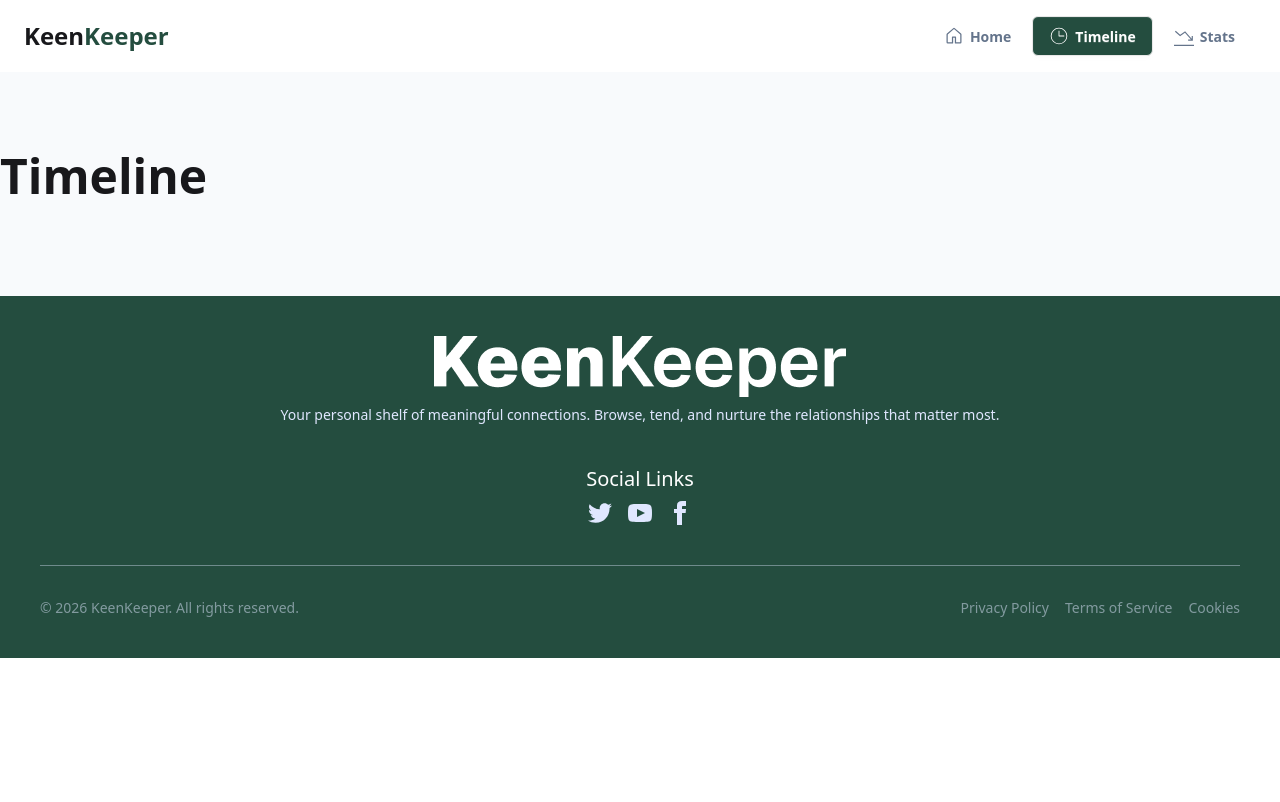
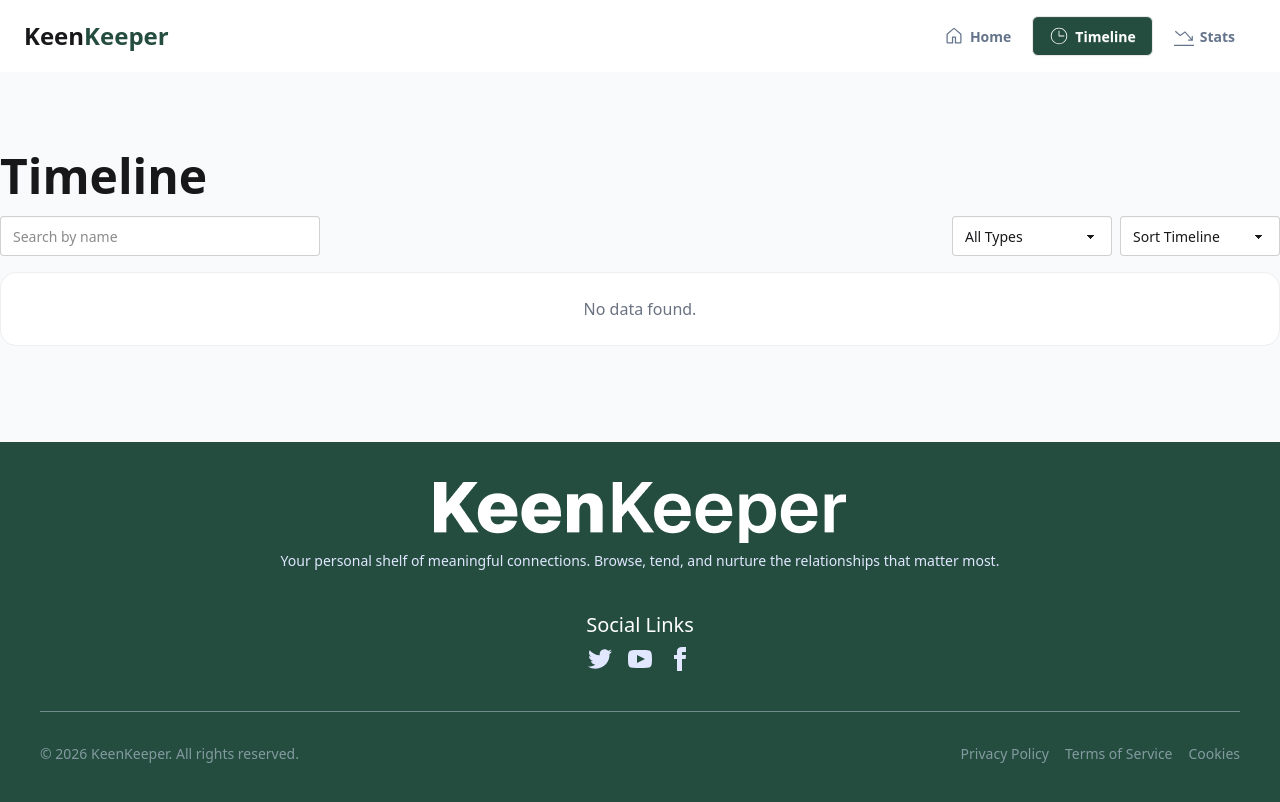
Before and after one commit to ruhit1000/keen-keeper, a Next.js app: page /timeline in a window 1280 px wide. Built offline with nearby package versions, Linux system fonts and the light colour scheme.

Commit message:
Add FriendNotFoundPage component and handle friend not found scenario in CurrentFriendPage; enhance AllTimeline with search and filter functionality

```diff
--- a/src/app/friend/[friendId]/page.jsx
+++ b/src/app/friend/[friendId]/page.jsx
@@ -6,10 +6,18 @@ import { MdOutlineArchive } from 'react-icons/md';
 import { FaRegTrashAlt } from 'react-icons/fa';
 import CheckInButtons from '@/components/ui/CheckInButtons/CheckInButtons';
 import RecentInterection from '@/components/ui/RecentInteraction/RecentInterection';
+import FriendNotFoundPage from '@/components/FriendNotFound/FriendNotFound';
 
 const CurrentFriendPage = async ({ params }) => {
     const { friendId } = await params;
     const friend = friendsData.find(friend => friend.id === parseInt(friendId));
+
+    if (!friend) {
+        return (
+            <FriendNotFoundPage />
+        );
+    }
+
 
     const {
         id,
@@ -58,7 +66,7 @@ const CurrentFriendPage = async ({ params }) => {
                         <p className='text-[#64748B] text-sm'>{email}</p>
                     </div>
                     <div className='mt-4 space-y-3'>
-                        <button className='bg-base-100 border border-base-300 rounded shadow-md w-full font-medium p-4 hover:bg-base-200 cursor-pointer flex items-center justify-center gap-2'><RiNotificationSnoozeLine size={20} /> Snooze 2 weeks</button>
+                        <button className='bg-base-100 border border-base-300 rounded shadow-md w-full font-medium p-4 hover:bg-base-200 cursor-pointer flex items-center justify-center gap-2'><RiNotificationSnoozeLine size={20} /> Snooze 2 Weeks</button>
                         <button className='bg-base-100 border border-base-300 rounded shadow-md w-full font-medium p-4 hover:bg-base-200 cursor-pointer flex items-center justify-center gap-2'><MdOutlineArchive size={20} /> Archive</button>
                         <button className='bg-base-100 border border-base-300 rounded shadow-md w-full font-medium p-4 hover:bg-base-200 cursor-pointer flex items-center justify-center gap-2 text-red-600'><FaRegTrashAlt size={20} /> Delete</button>
                     </div>
--- /dev/null
+++ b/src/components/FriendNotFound/FriendNotFound.jsx
@@ -0,0 +1,25 @@
+import Link from 'next/link';
+import React from 'react';
+
+const FriendNotFoundPage = () => {
+    return (
+        <div className="flex flex-col items-center justify-center min-h-screen bg-transparent p-4">
+            <div className="bg-white text-center p-12 rounded-3xl shadow-2xl max-w-xl">
+                <h2 className="text-4xl md:text-5xl font-extrabold text-[#244D3F] mb-6 leading-tight">
+                    Friend Not Found
+                </h2>
+
+                <p className="text-[#64748B] text-xl mb-10 max-w-lg mx-auto">
+                    Oops! We could not locate the friend profile you are looking for. The link might be broken, or the profile may no longer exist.
+                </p>
+
+                <Link href="/"
+                    className="inline-block px-10 py-4 bg-[#244D3F] text-white font-bold text-lg rounded-full shadow-lg hover:bg-[#1a3a2f] hover:scale-105 transition-all duration-300 ease-in-out">
+                    Return to homepage
+                </Link>
+            </div>
+        </div>
+    );
+};
+
+export default FriendNotFoundPage;
--- a/src/components/timelinePage/AllTimeline.jsx
+++ b/src/components/timelinePage/AllTimeline.jsx
@@ -1,17 +1,69 @@
 'use client';
 import { CheckInContext } from '@/context/check-in.context';
-import React, { useContext } from 'react';
+import React, { useContext, useMemo, useState } from 'react';
 import TimelineCard from './TimelineCard';
 
 const AllTimeline = () => {
 
     const { checkIns } = useContext(CheckInContext);
 
+    const [searchQuery, setSearchQuery] = useState('');
+    const [filterStatus, setFilterStatus] = useState('All');
+    const [sortBy, setSortBy] = useState('default');
+
+    const displayedFriends = useMemo(() => {
+        if (!checkIns) return [];
+        let result = [...checkIns];
+
+        if (searchQuery) {
+            result = result.filter((checkIn) => checkIn.friendName?.toLowerCase().includes(searchQuery.toLowerCase()));
+        }
+
+        if (filterStatus !== 'All') {
+            result = result.filter((checkIn) => checkIn.type === filterStatus);
+        }
+
+        if (sortBy === 'newest') {
+            result = result.sort((a, b) => new Date(b.date) - new Date(a.date));
+        } else if (sortBy === 'oldest') {
+            result = result.sort((a, b) => new Date(a.date) - new Date(b.date));
+        }
+        return result;
+    }, [checkIns, searchQuery, filterStatus, sortBy]);
+
     return (
-        <div className='my-4'>
-            {
-                checkIns.reverse().map((checkIn) => <TimelineCard key={checkIn.id} checkIn={checkIn} />)
-            }
+        <div>
+            <div className='my-4 flex items-center justify-between'>
+                <input type="text" onChange={(e) => setSearchQuery(e.target.value)} placeholder="Search by name" className="input" />
+                <div className='flex gap-2'>
+                    <select
+                    value={filterStatus}
+                    onChange={(e) => setFilterStatus(e.target.value)}
+                    className="select w-40"
+                    >
+                        <option value="All">All Types</option>
+                        <option value="Text">Text</option>
+                        <option value="Call">Call</option>
+                        <option value="Video">Video</option>
+                    </select>
+                    <select
+                    value={sortBy}
+                    onChange={(e) => setSortBy(e.target.value)}
+                    className="select w-40"
+                    >
+                        <option value="default" disabled={true}>Sort Timeline</option>
+                        <option value="newest">Date (Newest First)</option>
+                        <option value="oldest">Date (Oldest First)</option>
+                    </select>
+                </div>
+            </div>
+            <div className='my-4'>
+                {   displayedFriends.length === 0 ? (
+                    <p className='text-center bg-base-100 p-6 border border-base-300 rounded-2xl text-gray-500'>No data found.</p>
+                ) :
+                    displayedFriends.map((checkIn) => <TimelineCard key={checkIn.id} checkIn={checkIn} />)
+                }
+            </div>
         </div>
     );
 };
```
